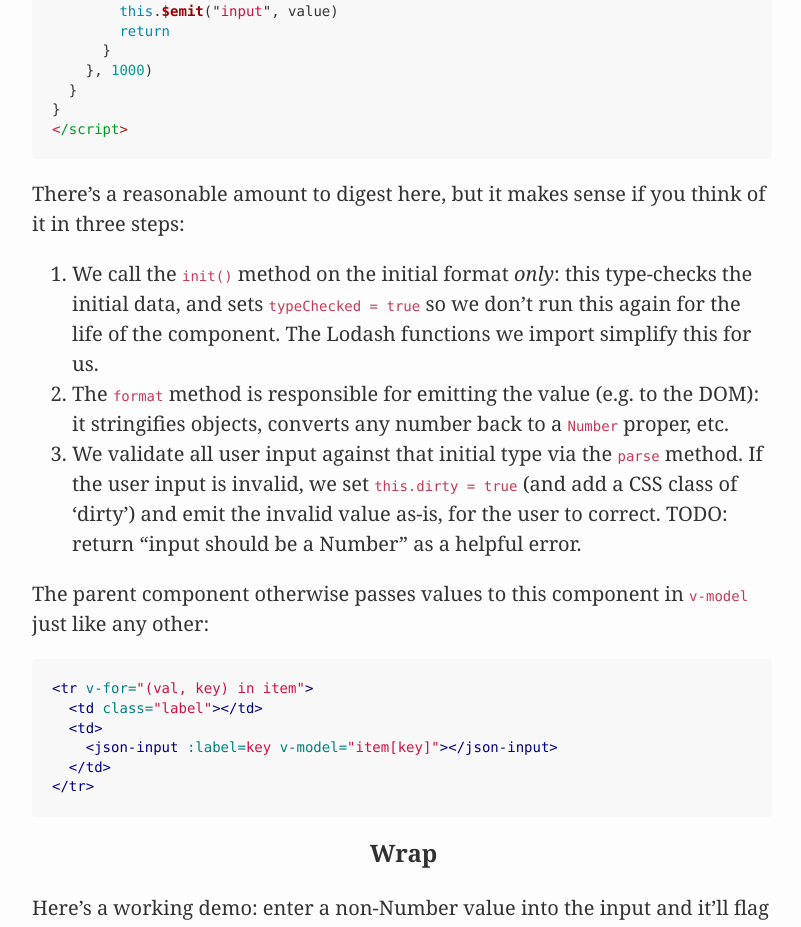
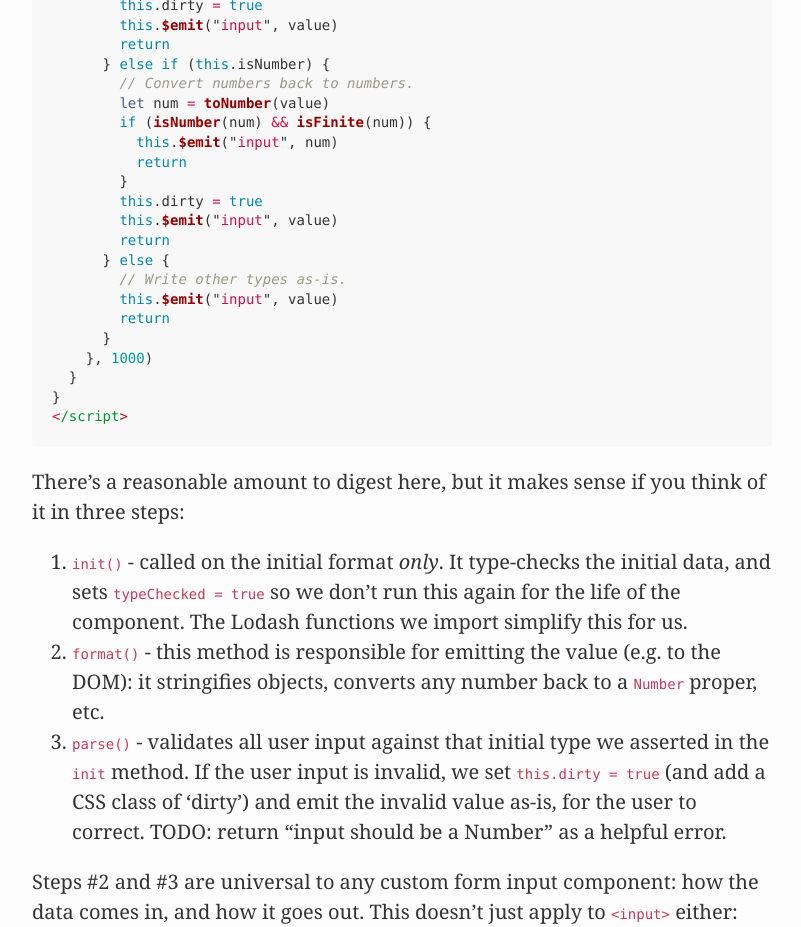
Before and after one commit to elithrar/elithrar.github.io, a Jekyll site: the page built from _posts/2017-01-14-two-way-component-json.md, in a window 1280 px wide and 1400 px high, scrolled down 3958 px. Shown: the top 927 px of the window, without its empty margins (238-1039 px from the left). Built offline with Jekyll 4.4.1, drawn with Linux system fonts in a browser that asks for light colours; Markdown is read by kramdown in place of the engine named in the settings; some of the changed text lies outside the part shown.

Commit message:
[edit] edit Vue post - minor typo, example @ top.

````diff
--- a/_posts/2017-01-14-two-way-component-json.md
+++ b/_posts/2017-01-14-two-way-component-json.md
@@ -9,10 +9,21 @@
 In the process of re-writing the filter as a [custom form input component](https://vuejs.org/v2/guide/components.html#Form-Input-Components-using-Custom-Events), it needed to:
 
 * Be able to check the type of the data it was handling, and validate input against that type (if it was a Number, then Strings are invalid)
-* No need to know the type of the data ahead-of-time (the API was in-flux, and I wanted it to adaptive)
-* Format more complex types Objects/Arrays appropriately.
+* Be unaware the type of the data ahead-of-time (the API was in-flux, and I wanted it to adaptive)
+* Format more complex types (Objects/Arrays) appropriately for a form field.
 
-Custom input components accept a value prop and emit an input event via the familiar `v-model` directive in Vue. Customising what happens in-between is where the value of writing your own input implementation comes in.
+Custom input components accept a value prop and emit an input event via the familiar `v-model` directive in Vue. Customising what happens in-between is where the value of writing your own input implementation comes in:
+
+```html
+<tr v-for="(val, key) in item">
+  <td class="label">{{ key }}</td>
+  <td>
+    <json-input :label=key v-model="item[key]"></json-input>
+  </td>
+</tr>
+```
+
+The parent component otherwise passes values to this component in `v-model` just like any other.
 
 ## The Code
 
@@ -164,20 +175,11 @@
 
 There's a reasonable amount to digest here, but it makes sense if you think of it in three steps:
 
-1. We call the `init()` method on the initial format *only*: this type-checks the initial data, and sets `typeChecked = true` so we don't run this again for the life of the component. The Lodash functions we import simplify this for us.
-2. The `format` method is responsible for emitting the value (e.g. to the DOM): it stringifies objects, converts any number back to a `Number` proper, etc.
-3. We validate all user input against that initial type via the `parse` method. If the user input is invalid, we set `this.dirty = true` (and add a CSS class of 'dirty') and emit the invalid value as-is, for the user to correct. TODO: return "input should be a Number" as a helpful error.
+1. `init()` - called on the initial format *only*. It type-checks the initial data, and sets `typeChecked = true` so we don't run this again for the life of the component. The Lodash functions we import simplify this for us.
+2. `format()` - this method is responsible for emitting the value (e.g. to the DOM): it stringifies objects, converts any number back to a `Number` proper, etc.
+3. `parse()` - validates all user input against that initial type we asserted in the `init` method. If the user input is invalid, we set `this.dirty = true` (and add a CSS class of 'dirty') and emit the invalid value as-is, for the user to correct. TODO: return "input should be a Number" as a helpful error.
 
-The parent component otherwise passes values to this component in `v-model` just like any other:
-
-```html
-<tr v-for="(val, key) in item">
-  <td class="label">{{ key }}</td>
-  <td>
-    <json-input :label=key v-model="item[key]"></json-input>
-  </td>
-</tr>
-```
+Steps #2 and #3 are universal to any custom form input component: how the data comes in, and how it goes out. This doesn't just apply to `<input>` either: you could easily write your own `<select>` or `<textarea>` component by adapting this approach.
 
 ## Wrap
 
````
